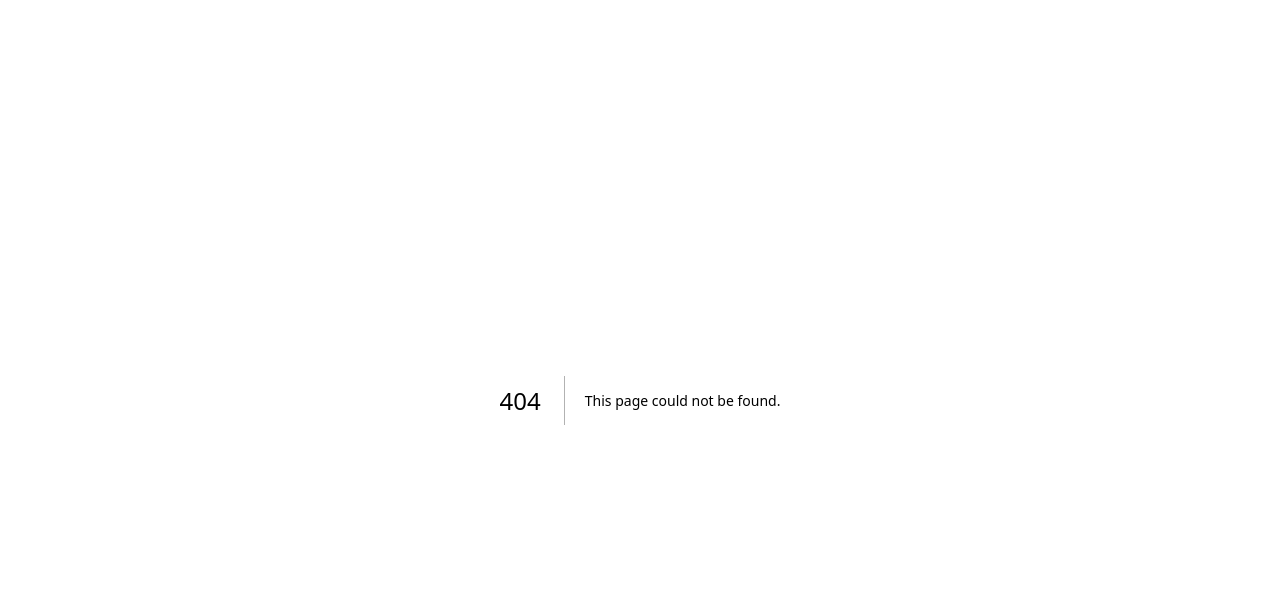
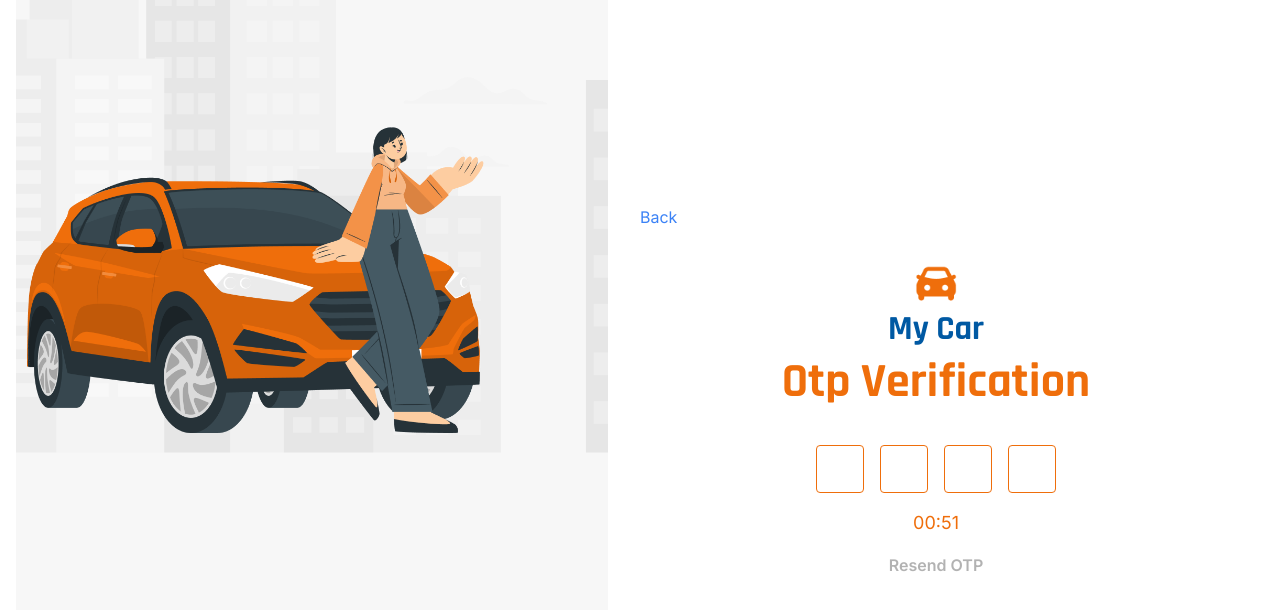
Before and after one commit to CodePriyansh/car_dealer2, a Next.js app: page /otp in a window 1280 px wide. Before the commit this address had no page. Shown: the top 610 px of the page. Built offline with nearby package versions, Linux system fonts and the light colour scheme.

Commit message:
first push

```diff
--- /dev/null
+++ b/src/app/otp/page.tsx
@@ -0,0 +1,10 @@
+import React from 'react';
+import Otp from '@/components/Otp';
+
+const OtpPage = () => {
+  return (
+    <Otp />
+  );
+};
+
+export default OtpPage;
--- a/src/components/Login/LoginForm.tsx
+++ b/src/components/Login/LoginForm.tsx
@@ -3,6 +3,7 @@ import { useFormik } from "formik";
 import * as Yup from "yup";
 import styles from "../SignUp/styles.module.css";
 import Button from "../Common/Button";
+import { useRouter } from 'next/navigation';
 
 // Validation schema using Yup
 const validationSchema = Yup.object({
@@ -14,6 +15,8 @@ const validationSchema = Yup.object({
 });
 
 export default function LoginForm() {
+    const router=useRouter()
+
   const formik = useFormik({
     initialValues: {
       mobileNumber: "",
@@ -41,8 +44,8 @@ export default function LoginForm() {
           <div className={styles.error_msg}>{formik.errors.mobileNumber}</div>
         ) : null}
       </div>
-      <button type="submit" className="w-full mx-auto mt-14">
-        <Button otherStyles="sm:w-[430px] w-full mx-auto uppercase">
+      <button type="submit" className="w-full mx-auto mt-14" onClick={()=>router.push('/otp')}>
+        <Button otherStyles="sm:w-[430px] w-full mx-auto uppercase"  >
           Get OTP
         </Button>
       </button>
--- a/src/components/Login/index.tsx
+++ b/src/components/Login/index.tsx
@@ -32,12 +32,12 @@ export default function Login() {
                 className="w-8 h-8 sm:w-12 sm:h-12 mx-auto"
               />
               <p className={styles.subheading}>My Car</p>
-              <p className={styles.heading}>Signup Account</p>
+              <p className={styles.heading}>Login Account</p>
             <LoginForm/>
 
             {/* Bottom info */}
             <div className="flex items-center flex-col mt-6 ">
-                <p className={styles.info_text}>Have an Account?</p>
+                <p className={styles.info_text}>Don&#39;t Have an Account?</p>
                 <p
                   className={`${styles.info_text} underline cursor-pointer`}
                   onClick={()=>router.push('/signup')}
--- /dev/null
+++ b/src/components/Otp/index.tsx
@@ -0,0 +1,129 @@
+"use client"
+
+import React, { useRef, useState, useEffect } from 'react'
+import signup from '../../assets/signup_login.png'
+import styles from "../SignUp/styles.module.css";
+import Image from "next/image";
+import { Images } from "@/assets/Images";
+import { useRouter } from 'next/navigation';
+import Button from '../Common/Button';
+
+export default function OtpVerification() {
+    const [otp, setOtp] = useState(['', '', '', '']);
+    const [seconds, setSeconds] = useState(56);
+    const [isOtpEntered, setIsOtpEntered] = useState(false);
+    const inputRefs = useRef([]);
+    const router = useRouter();
+
+    useEffect(() => {
+      if (seconds > 0) {
+        const timer = setInterval(() => {
+          setSeconds(prev => prev - 1);
+        }, 1000);
+
+        return () => clearInterval(timer);
+      }
+    }, [seconds]);
+
+    const handleChange = (e, index) => {
+      const value = e.target.value;
+      if (/^\d*$/.test(value)) {
+        const newOtp = [...otp];
+        newOtp[index] = value;
+        setOtp(newOtp);
+
+        if (value && index < 3) {
+          inputRefs.current[index + 1].focus();
+        }
+
+        if (newOtp.every((digit) => digit !== '')) {
+          setIsOtpEntered(true);
+        }
+      }
+    };
+
+    const handleBackspace = (e, index) => {
+      if (e.key === 'Backspace' && index > 0) {
+        if (!otp[index]) {
+          inputRefs.current[index - 1].focus();
+        }
+        const newOtp = [...otp];
+        newOtp[index] = '';
+        setOtp(newOtp);
+        setIsOtpEntered(false);
+      }
+    };
+
+    const handleResend = () => {
+      // Resend OTP logic
+      console.log('Resend OTP');
+      setSeconds(59);
+      setOtp(['', '', '', '']);
+      setIsOtpEntered(false);
+      inputRefs.current[0].focus();
+    };
+
+    const handleSubmit = (e) => {
+      e.preventDefault();
+      const otpValue = otp.join('');
+      // Verify OTP logic
+      console.log('OTP Value:', otpValue);
+      // Redirect to the next page
+      router.push('/next-page');
+    };
+
+    return (
+      <div className={styles.wrapper}>
+        <div className={styles.left_wrapper}>
+          <div className='w-full h-full' style={{
+            backgroundImage: `url(${signup.src})`,
+            backgroundSize: 'contain',
+            backgroundPosition: 'top',
+            backgroundRepeat: "no-repeat"
+          }}></div>
+        </div>
+        <div className={styles.right_wrapper}>
+          {/* Top headings */}
+          <button className="self-start mb-8 bg-none border-none text-blue-500 cursor-pointer" onClick={() => router.back()}>Back</button>
+          <Image
+            src={Images.myCar}
+            alt="logo"
+            width={32}
+            height={32}
+            className="w-8 h-8 sm:w-12 sm:h-12 mx-auto"
+          />
+          <p className={styles.subheading}>My Car</p>
+          <p className={styles.heading}>Otp Verification</p>
+          <form onSubmit={handleSubmit} className="flex flex-col items-center">
+            <div className="flex gap-4 mb-4">
+              {otp.map((digit, index) => (
+                <input
+                  key={index}
+                  type="text"
+                  maxLength={1}
+                  value={digit}
+                  onChange={(e) => handleChange(e, index)}
+                  onKeyDown={(e) => handleBackspace(e, index)}
+                  ref={(el) => (inputRefs.current[index] = el)}
+                  className="w-12 h-12 text-xl text-center font-semibold border border-primary rounded"
+                />
+              ))}
+            </div>
+            {!isOtpEntered && (
+              <div className="flex gap-4 items-center mb-4 flex-col text-base">
+                <span className="text-lg text-primary">00:{seconds < 10 ? `0${seconds}` : seconds}</span>
+                <button type="button" className="bg-none border-none  text-greyy cursor-pointer font-semibold" onClick={handleResend}>Resend OTP</button>
+              </div>
+            )}
+            {isOtpEntered && (
+              <button type="submit">
+                <Button otherStyles="sm:w-[350px] w-full mx-auto uppercase">
+                  Done
+                </Button>
+              </button>
+            )}
+          </form>
+        </div>
+      </div>
+    );
+}
```
